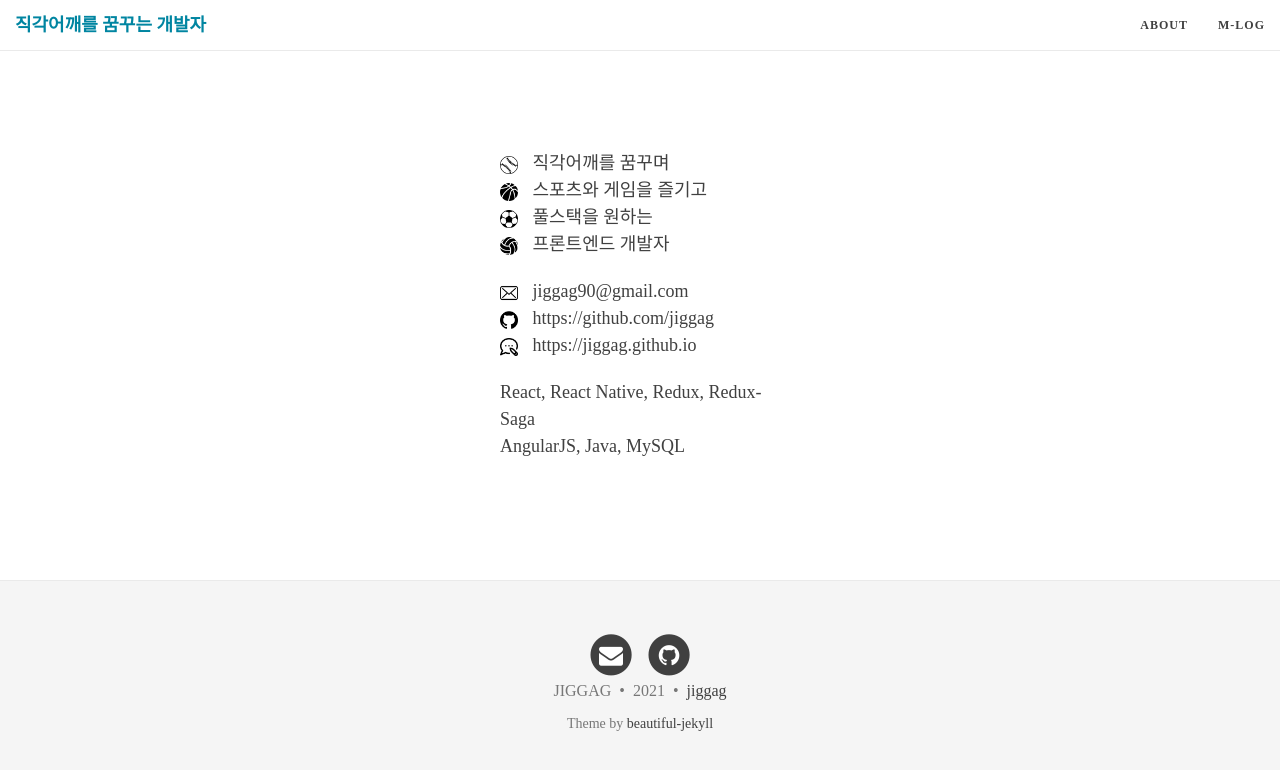
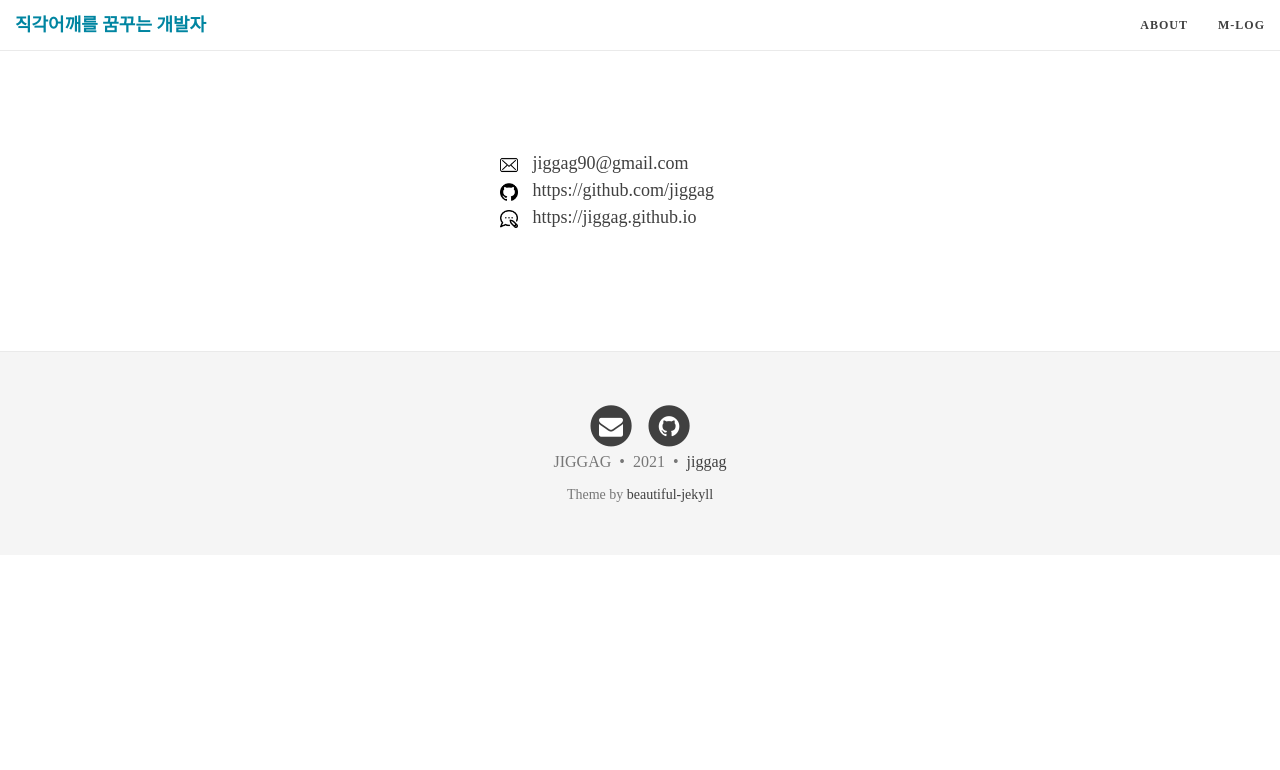
Before and after one commit to jiggag/jiggag.github.io, a Jekyll site: the page built from about.md, in a window 1280 px wide. Shown: the top 770 px of the page. Built offline with Jekyll 4.4.1, drawn with Linux system fonts in a browser that asks for light colours; nearby versions of some CDN libraries.

Commit message:
Update about.md

```diff
--- a/about.md
+++ b/about.md
@@ -2,19 +2,9 @@
 layout: page
 ---
 <div class="profile">
-  <div class="info">
-    <p><img src="/img/baseball.png" width="18" alt="직각1" /> 직각어깨를 꿈꾸며</p>
-    <p><img src="/img/basketball.png" width="18" alt="직각2" /> 스포츠와 게임을 즐기고</p>
-    <p><img src="/img/football.png" width="18" alt="직각3" /> 풀스택을 원하는</p>
-    <p><img src="/img/volleyball.png" width="18" alt="직각4" /> 프론트엔드 개발자</p>
-  </div>
   <div class="contact">
     <p><img src="/img/envelope.png" width="18" alt="이메일" /> jiggag90@gmail.com</p>
     <p><img src="/img/github.png" width="18" alt="깃허브" /> https://github.com/jiggag</p>
     <p><img src="/img/blog.png" width="18" alt="블로그" /> https://jiggag.github.io</p>
   </div>
-  <div class="skill">
-    <p>React, React Native, Redux, Redux-Saga</p>
-    <p>AngularJS, Java, MySQL</p>
-  </div>
 </div>
```
